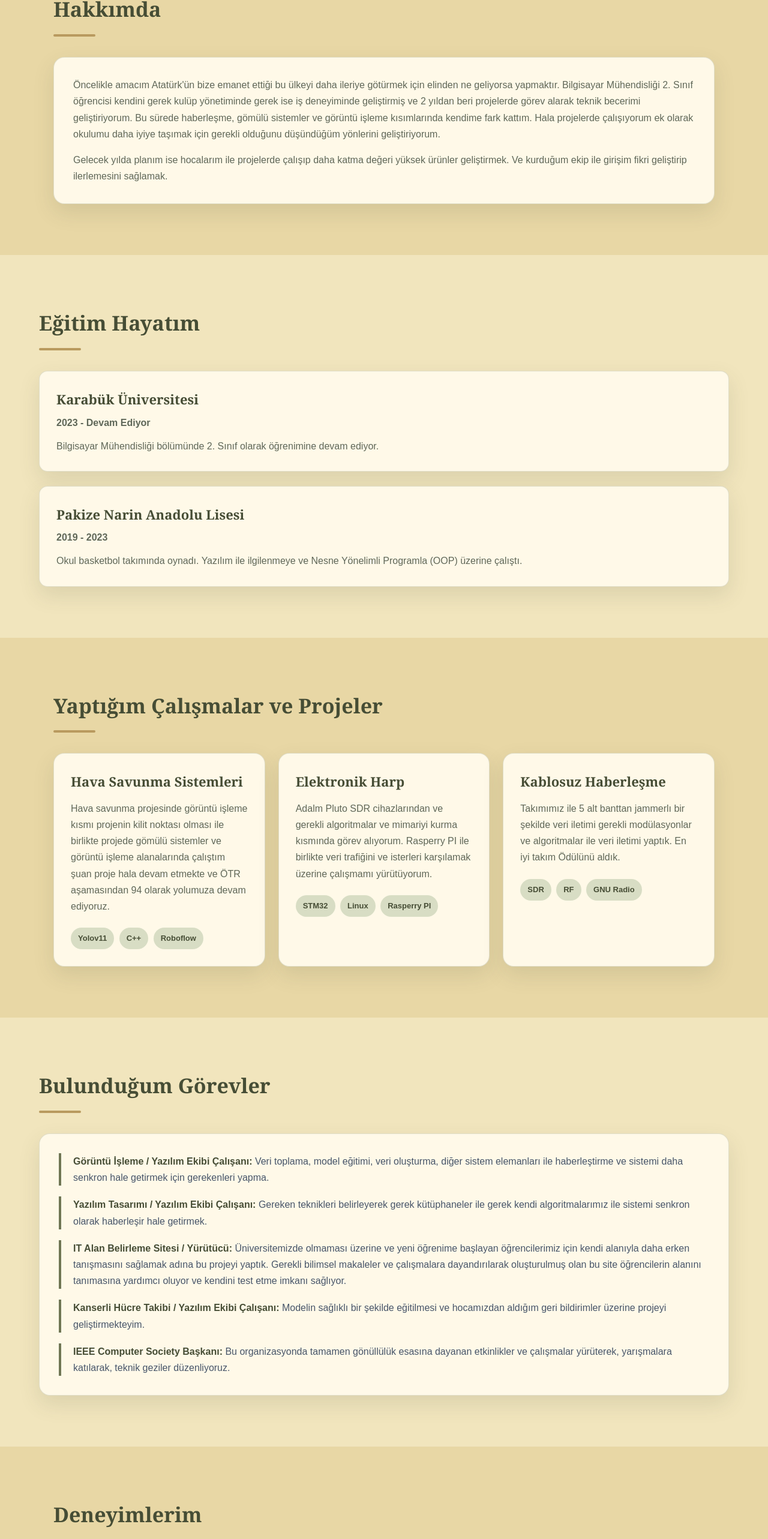
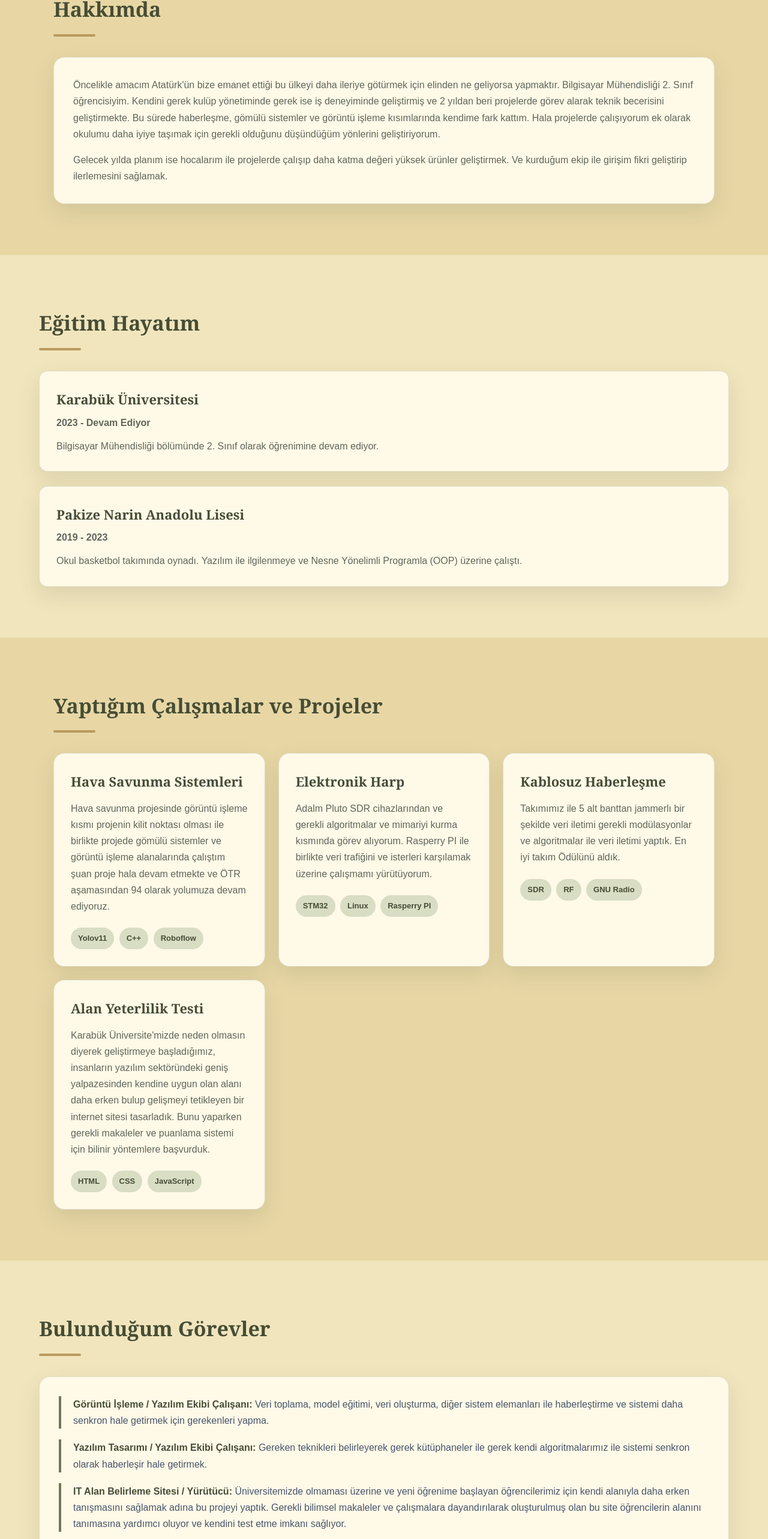
Before and after one commit to saracoglusahan/biyografi-sitem, a plain HTML site: page index.html in a window 1280 px wide. Shown: the part 875-3440 px from the top of the page at 60% size. Drawn offline with Linux system fonts and the light colour scheme.

Commit message:
Site guncellendi

```diff
--- a/index.html
+++ b/index.html
@@ -4,7 +4,7 @@
   <meta charset="UTF-8">
   <meta name="viewport" content="width=device-width, initial-scale=1.0">
 
-  <title>Ad Soyad | Kişisel Biyografi</title>
+  <title>Oğuz Şahan Saraçoğlu | Kişisel Biyografi</title>
 
   <meta name="description" content="Oğuz Şahan Saraçoğlu kişisel biyografi, eğitim hayatı, projeleri, görevleri, deneyimleri ve hedefleri.">
   <meta name="keywords" content="Oğuz Şahan Saraçoğlu, biyografi, portfolyo, mühendislik, projeler, deneyim">
@@ -59,8 +59,8 @@
       <div class="content-card">
         <p>
           Öncelikle amacım Atatürk'ün bize emanet ettiği bu ülkeyi daha ileriye götürmek için elinden ne geliyorsa yapmaktır.
-          Bilgisayar Mühendisliği 2. Sınıf öğrencisi kendini gerek kulüp yönetiminde gerek ise iş deneyiminde geliştirmiş ve
-          2 yıldan beri projelerde görev alarak teknik becerimi geliştiriyorum. Bu sürede haberleşme, gömülü sistemler ve görüntü işleme
+          Bilgisayar Mühendisliği 2. Sınıf öğrencisiyim. Kendini gerek kulüp yönetiminde gerek ise iş deneyiminde geliştirmiş ve
+          2 yıldan beri projelerde görev alarak teknik becerisini geliştirmekte. Bu sürede haberleşme, gömülü sistemler ve görüntü işleme
           kısımlarında kendime fark kattım. Hala projelerde çalışıyorum ek olarak okulumu daha iyiye taşımak için gerekli olduğunu
           düşündüğüm yönlerini geliştiriyorum.
         </p>
@@ -134,6 +134,19 @@
           <span>RF</span>
           <span>GNU Radio</span>
         </article>
+
+        <article class="project-card">
+          <h3>Alan Yeterlilik Testi</h3>
+          <p>
+            Karabük Üniversite'mizde neden olmasın diyerek geliştirmeye başladığımız, insanların yazılım sektöründeki geniş yalpazesinden
+            kendine uygun olan alanı daha erken bulup gelişmeyi tetikleyen bir internet sitesi tasarladık. Bunu yaparken gerekli makaleler
+            ve puanlama sistemi için bilinir yöntemlere başvurduk.
+          </p>
+          <span>HTML</span>
+          <span>CSS</span>
+          <span>JavaScript</span>
+        </article>
+
       </div>
     </section>
 
@@ -167,6 +180,10 @@
             <strong>IEEE Computer Society Başkanı:</strong>
             Bu organizasyonda tamamen gönüllülük esasına dayanan etkinlikler ve çalışmalar yürüterek, yarışmalara katılarak, teknik geziler düzenliyoruz.
           </li>
+          <li>
+            <strong>IEEE Computer Society Komite Üyesi:</strong>
+            Bu organizasyonda görev alarak etkinliklerde gönüllü olarak çalıştım.
+          </li>
         </ul>
       </div>
     </section>
@@ -179,7 +196,7 @@
       <div class="timeline">
         <article class="timeline-item">
           <h3>Beks Çorap ve İçgiyim San.Tic.A.Ş - İdari Asistan</h3>
-          <p class="date">07 2024 - 08 2024</p>
+          <p class="date">07/2024 - 08/2024</p>
           <p>
             Formhane idari kısmında çalışırken SQL tabanlı uygulama geliştirme ve ERP sistemi üzerinden veri kontrolü ve
             giriş çıkış yapılması. Ana görevimin dışında Etiket dikim ve Nakış bölümü sorumlusuydum vardiya yönetimi ve üretilenlerin
@@ -235,7 +252,7 @@
         </p>
 
         <div class="contact-links">
-          <a href="mailto:sahansaracoglu@gmail.com">E-posta</a>
+          <a href="https://mail.google.com/mail/?view=cm&fs=1&to=sahansaracoglu@gmail.com" target="_blank">E-posta</a>
           <a href="https://www.linkedin.com/in/o-saracoglu" target="_blank">LinkedIn</a>
           <a href="https://github.com/saracoglusahan" target="_blank">GitHub</a>
         </div>
```
